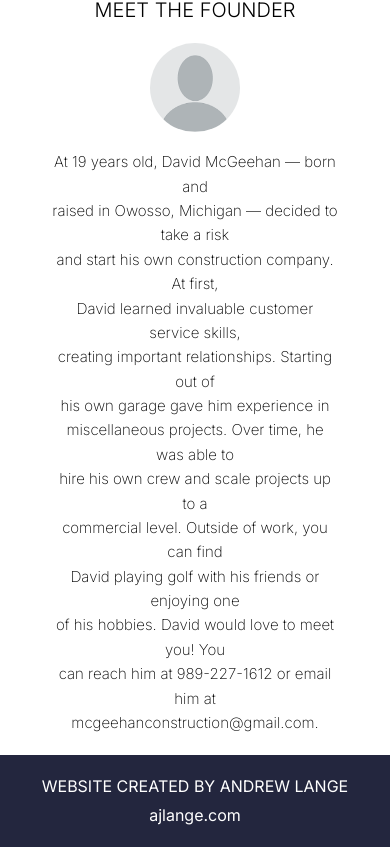
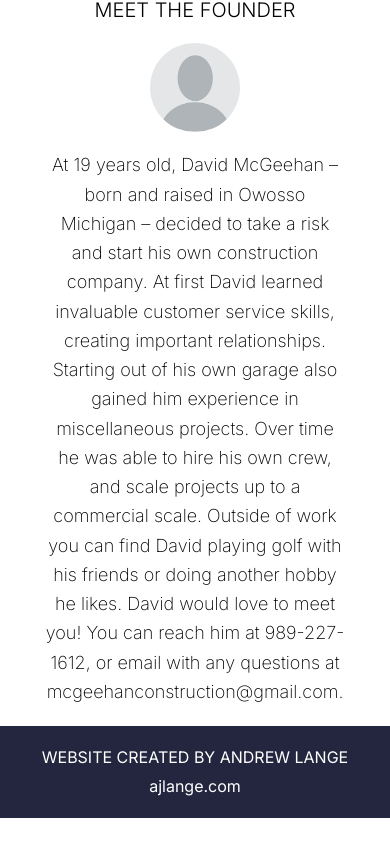
Before and after one commit to AndrewLange1/McgeehanConstruction, a React (Vite) app: page / in a window 390 px wide. Shown: the part 2190-3037 px from the top of the page. After the commit the page ends 3008 px from the top, so only its background shows below. Built offline with nearby package versions, Linux system fonts and the light colour scheme.

Commit message:
Fixed Founder text scaling

```diff
--- a/src/Excellence.jsx
+++ b/src/Excellence.jsx
@@ -17,15 +17,11 @@ function Excellence() {
           <span>professionals has never been easier. Be sure to call us today for a free consultation.</span>
           <span>We’re looking forward to working with you!</span>
         </div>
-
-        {/* Paragraph version (visible only on small screens) */}
         <div className="med:hidden block mt-[5%] text-[clamp(18px,3vw,20px)] font-extralight px-[8%] text-center leading-relaxed max-w-[1000px]">
           <p>
             Here at McGeehan Construction we pride ourselves in the relationships we build with our customers. Whether you are looking for a small backyard project or a large commercial renovation, we will work with you to make sure your plans go to action asap. With a close knit local team, you can expect fast – and easy – communication. Our services include residential, commercial, and other miscellaneous projects. If you have an idea, we’ll work with you to help get it done! Working with professionals has never been easier. Be sure to call us today for a free consultation. We’re looking forward to working with you!
           </p>
         </div>
-
-        {/* Contact Button */}
         <a
           href="mailto:mcgeehanconstruction@gmail.com"
           className="flex hover:bg-dark-blue/80 cursor-pointer bg-dark-blue mt-[8%] h-[15vw] med:h-[11vw] w-[66%] med:w-[40%] rounded-[8px] med:text-[clamp(18px,2vw,23px)] text-[clamp(15px,2.8vw,20px)] flex-col justify-center text-white items-center text-center"
--- a/src/Founder.jsx
+++ b/src/Founder.jsx
@@ -1,5 +1,5 @@
 import React from "react";
-import './index.css'
+import './index.css';
 
 function Excellence() {
   return (
@@ -18,25 +18,10 @@ function Excellence() {
           <span>at 989-227-1612, or email with any questions at</span>
           <span>mcgeehanconstruction@gmail.com.</span>
         </div>
-        <div className="med:hidden flex flex-col items-center mt-[5%] text-[clamp(15px,2.8vw,20px)] font-extralight px-[10%] text-center leading-relaxed w-full max-w-[1000px]">
-          <span>At 19 years old, David McGeehan — born and</span>
-          <span>raised in Owosso, Michigan — decided to take a risk</span>
-
-          <span>and start his own construction company. At first,</span>
-          <span>David learned invaluable customer service skills,</span>
-
-          <span>creating important relationships. Starting out of</span>
-          <span>his own garage gave him experience in</span>
-
-          <span>miscellaneous projects. Over time, he was able to</span>
-          <span>hire his own crew and scale projects up to a</span>
-
-          <span>commercial level. Outside of work, you can find</span>
-          <span>David playing golf with his friends or enjoying one</span>
-
-          <span>of his hobbies. David would love to meet you! You</span>
-          <span>can reach him at 989-227-1612 or email him at</span>
-          <span>mcgeehanconstruction@gmail.com.</span>
+        <div className="med:hidden block mt-[5%] text-[clamp(18px,3vw,20px)] font-extralight px-[8%] text-center leading-relaxed max-w-[1000px]">
+          <p>
+            At 19 years old, David McGeehan – born and raised in Owosso Michigan – decided to take a risk and start his own construction company. At first David learned invaluable customer service skills, creating important relationships. Starting out of his own garage also gained him experience in miscellaneous projects. Over time he was able to hire his own crew, and scale projects up to a commercial scale. Outside of work you can find David playing golf with his friends or doing another hobby he likes. David would love to meet you! You can reach him at 989-227-1612, or email with any questions at mcgeehanconstruction@gmail.com.
+          </p>
         </div>
       </div>
     </div>
```
